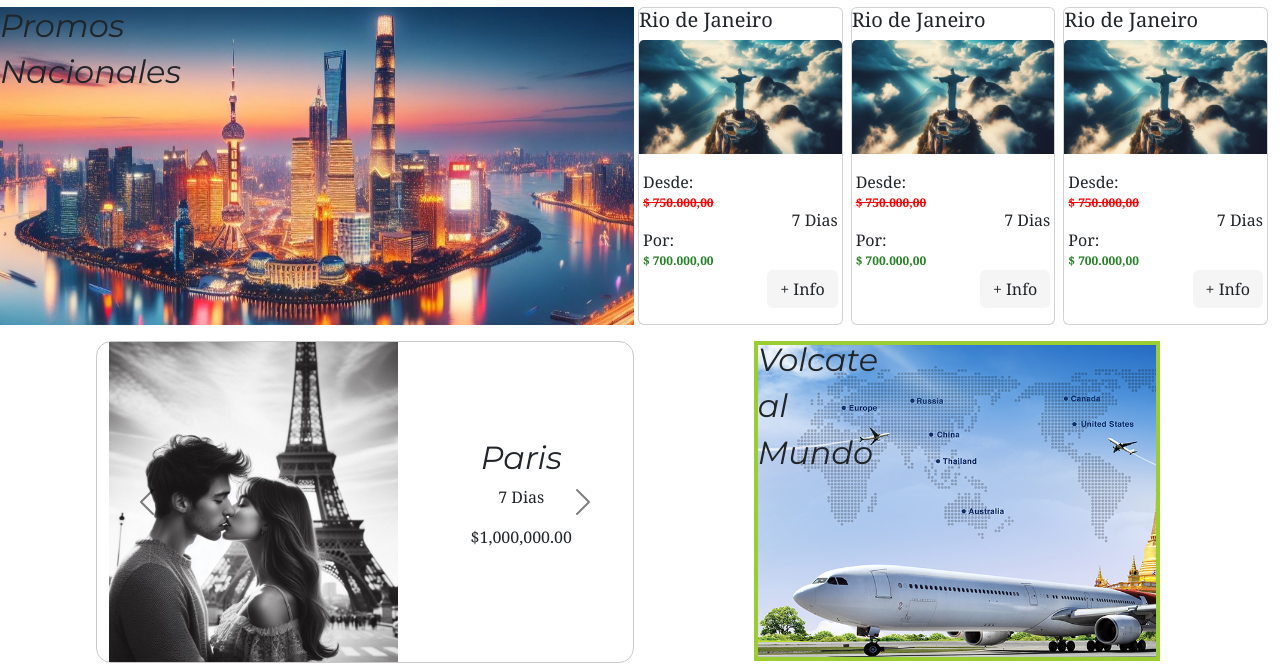
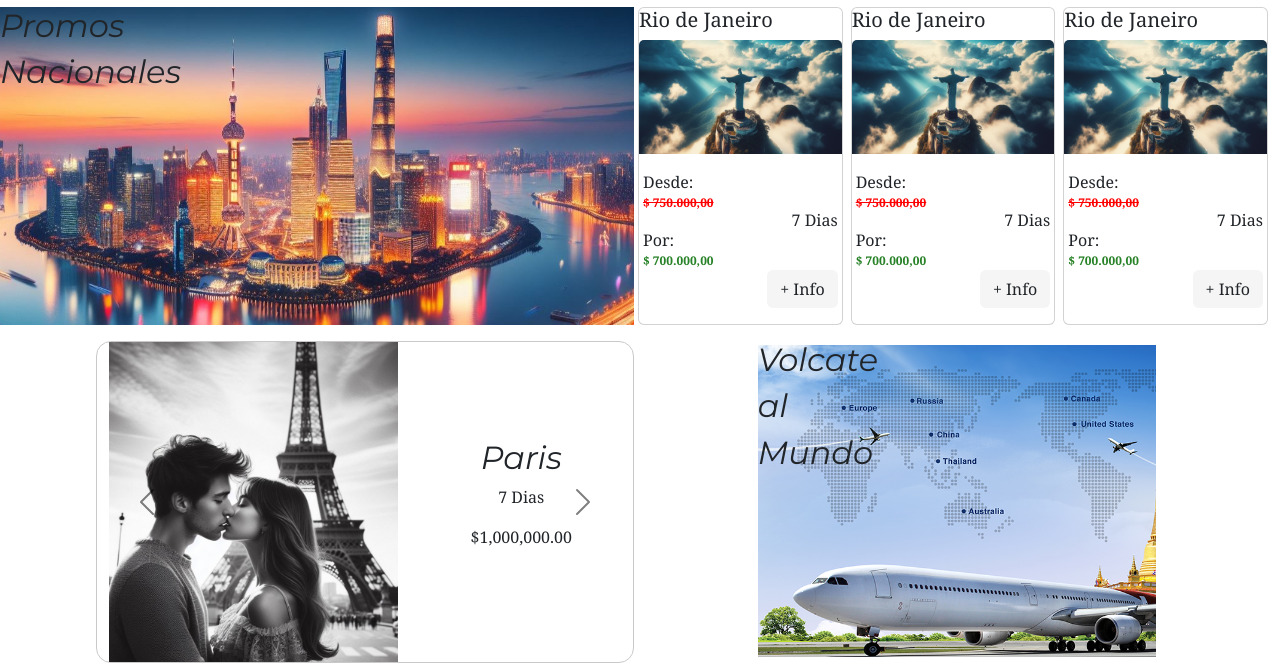
Before and after one commit to julianVillega/PreEntrega2-Villega, a plain HTML site: page pages/destinos.html in a window 1280 px wide. Shown: the part 135-800 px from the top of the page. Drawn offline with nearby package versions, Linux system fonts and the light colour scheme; a web font is replaced by a local one.

Commit message:
saco un background verde que estaba para ayudarme a depurar

```diff
--- a/css/styles.css
+++ b/css/styles.css
@@ -152,7 +152,6 @@ main{
 /* estilos destinos internacionales */
 
 .dest-inter__div-titulo{
-    background-color: yellowgreen;
     height: 40vh;
     position: relative;
 }
```
